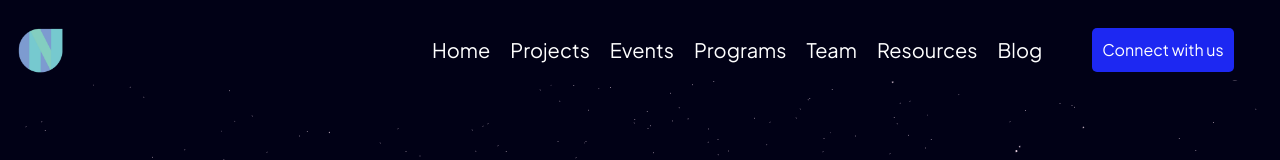
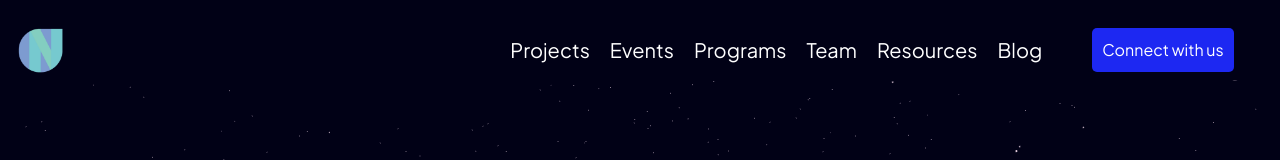
Before and after one commit to namespacecomm/namespace-community-website, a React (Create React App) app: page / in a window 1280 px wide. Shown: the top 160 px of the page. Built offline with nearby package versions, Linux system fonts and the light colour scheme; a web font is replaced by a local one.

Commit message:
Made Page logo as homepage link

```diff
--- a/src/components/Navbar/Navbar.jsx
+++ b/src/components/Navbar/Navbar.jsx
@@ -122,10 +122,9 @@ function Navbar() {
     <NavbarContainer extendNavbar={extendNavbar}>
       <NavbarInnerContainer>
         <LeftContainer>
-          <Logo src="./img/logo2.png"></Logo>
+          <NavbarLink to = "/"><Logo src="./img/logo2.png"></Logo></NavbarLink>
           {/* <NavbarLink to="/">NSCC</NavbarLink> */}
           <NavLinks>
-            <NavbarLink to="/"> Home</NavbarLink>
             <NavbarLink to="/projects">Projects</NavbarLink>
             <NavbarLink to="/events">Events</NavbarLink>
             <NavbarLink to="/programs">Programs</NavbarLink>
```
